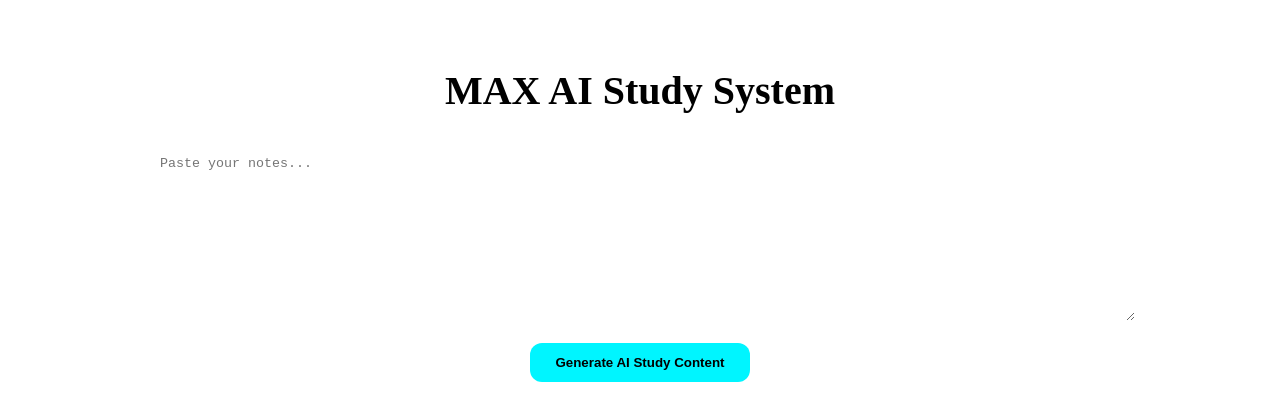
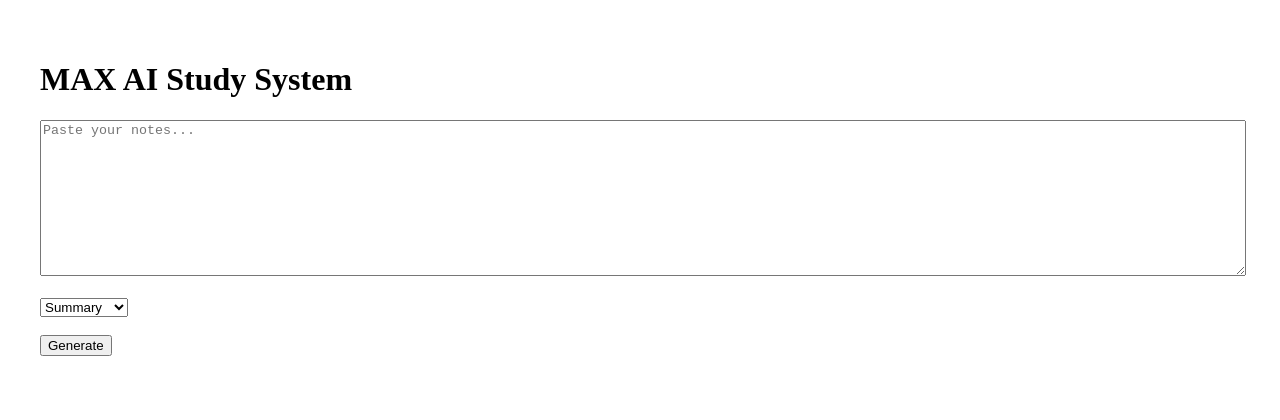
Before and after one commit to Lokesh142310/study-ai, a Next.js app: page / in a window 1280 px wide. Shown: the top 420 px of the page. Built offline with nearby package versions, Linux system fonts and the light colour scheme.

Commit message:
Update page.js

```diff
--- a/app/page.js
+++ b/app/page.js
@@ -4,12 +4,13 @@ import { useState } from "react";
 export default function Home() {
   const [input, setInput] = useState("");
   const [output, setOutput] = useState("");
+  const [mode, setMode] = useState("summary");
 
   const generateContent = async () => {
     const res = await fetch("/api/generate", {
       method: "POST",
       headers: { "Content-Type": "application/json" },
-      body: JSON.stringify({ text: input })
+      body: JSON.stringify({ text: input, mode })
     });
 
     const data = await res.json();
@@ -17,52 +18,35 @@ export default function Home() {
   };
 
   return (
-    <div style={{ padding: "40px", textAlign: "center" }}>
-      <h1 style={{ fontSize: "40px" }}>MAX AI Study System</h1>
+    <div style={{ padding: 40 }}>
+      <h1>MAX AI Study System</h1>
 
       <textarea
         placeholder="Paste your notes..."
         value={input}
         onChange={(e) => setInput(e.target.value)}
-        style={{
-          width: "80%",
-          height: "150px",
-          padding: "15px",
-          borderRadius: "15px",
-          border: "none",
-          backdropFilter: "blur(10px)",
-          background: "rgba(255,255,255,0.1)",
-          color: "white"
-        }}
+        style={{ width: "100%", height: 150 }}
       />
 
       <br /><br />
 
-      <button
-        onClick={generateContent}
-        style={{
-          padding: "12px 25px",
-          borderRadius: "12px",
-          border: "none",
-          background: "#00f5ff",
-          fontWeight: "bold",
-          cursor: "pointer"
-        }}
-      >
-        Generate AI Study Content
+      <select value={mode} onChange={(e) => setMode(e.target.value)}>
+        <option value="summary">Summary</option>
+        <option value="quiz">Quiz</option>
+        <option value="flashcards">Flashcards</option>
+        <option value="mindmap">Mind Map</option>
+        <option value="slides">Slide Deck</option>
+      </select>
+
+      <br /><br />
+
+      <button onClick={generateContent}>
+        Generate
       </button>
 
-      <div style={{
-        marginTop: "30px",
-        padding: "20px",
-        width: "80%",
-        marginInline: "auto",
-        borderRadius: "15px",
-        background: "rgba(255,255,255,0.1)",
-        backdropFilter: "blur(10px)"
-      }}>
+      <pre style={{ marginTop: 20 }}>
         {output}
-      </div>
+      </pre>
     </div>
   );
 }
```
